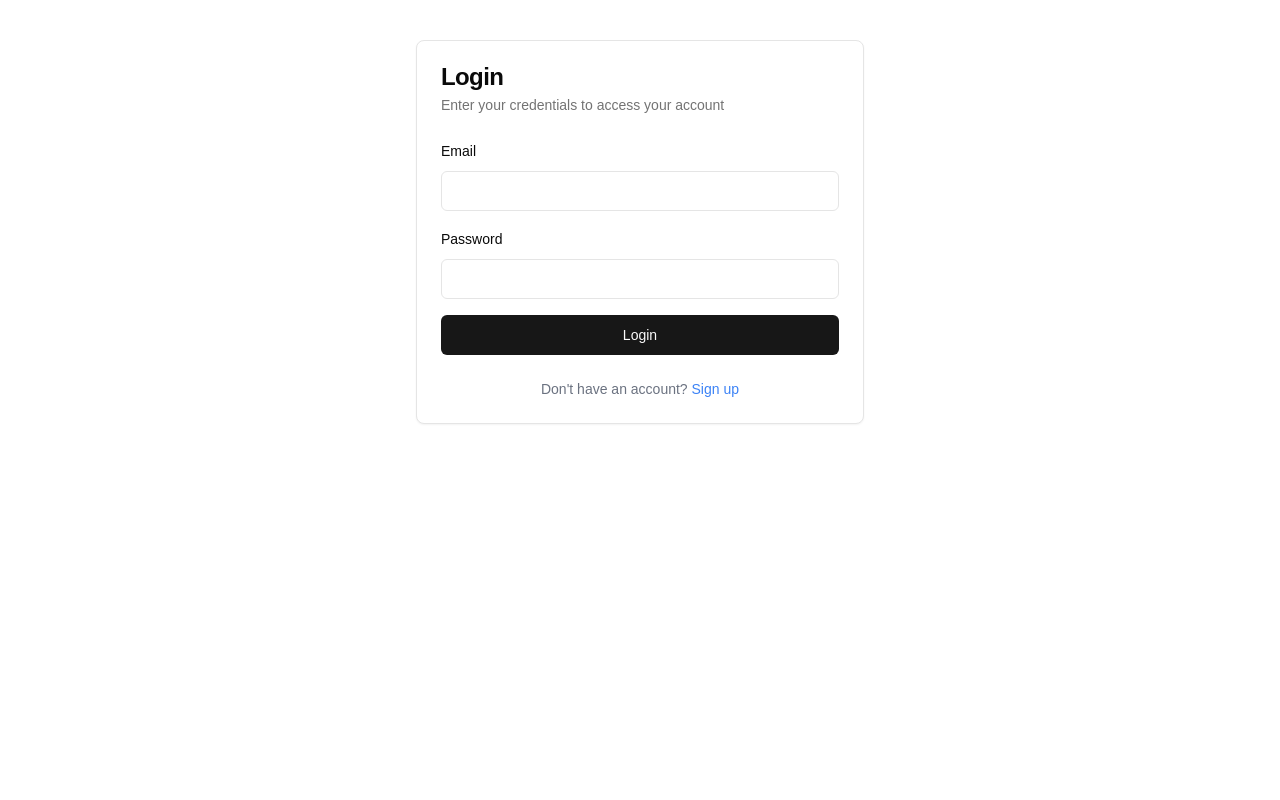
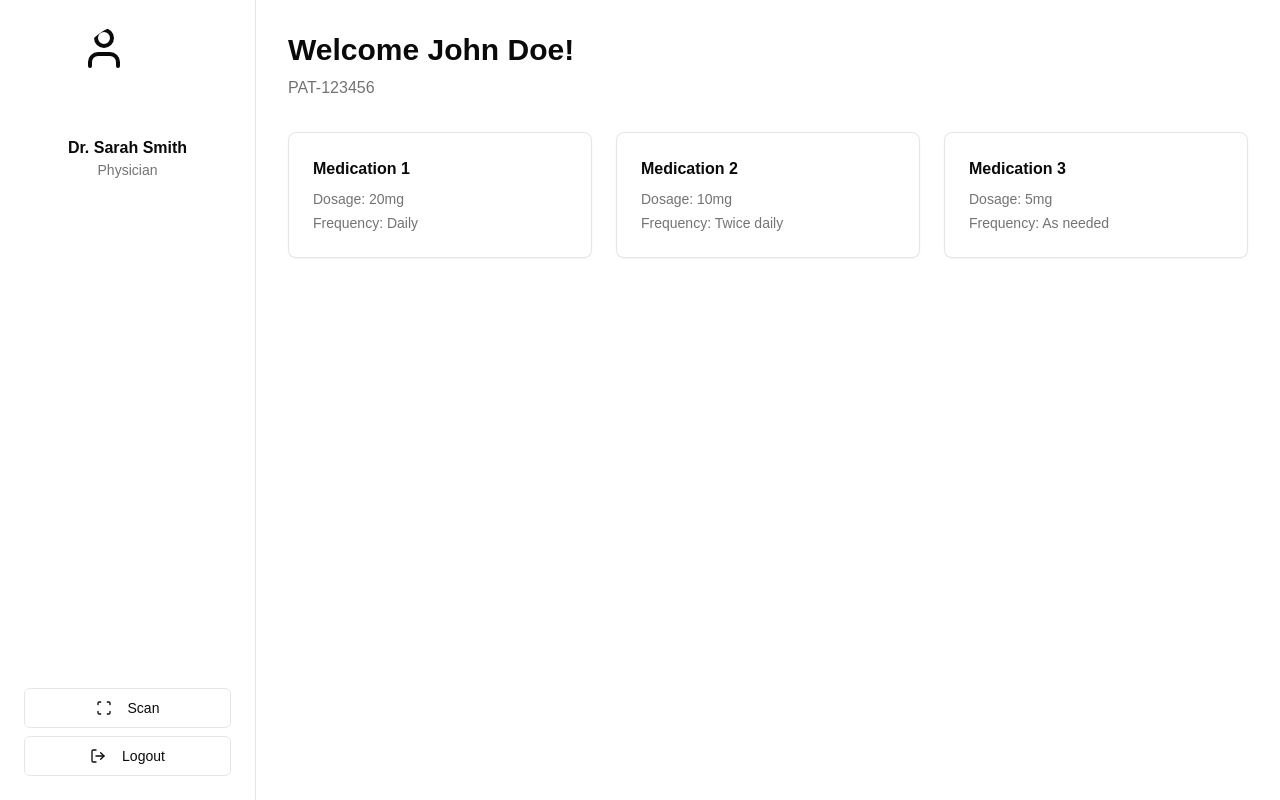
Before and after one commit to Steven-UY/hoyahacks25, a Next.js app in the folder PharmaSee_Frontend/: page / in a window 1280 px wide. Built offline with nearby package versions, Linux system fonts and the light colour scheme.

Commit message:
added patient dashboard

```diff
--- a/PharmaSee_Frontend/package.json
+++ b/PharmaSee_Frontend/package.json
@@ -9,6 +9,7 @@
     "lint": "next lint"
   },
   "dependencies": {
+    "@radix-ui/react-avatar": "^1.1.2",
     "@radix-ui/react-label": "^2.1.1",
     "@radix-ui/react-select": "^2.1.5",
     "@radix-ui/react-slot": "^1.1.1",
--- a/PharmaSee_Frontend/src/app/page.js
+++ b/PharmaSee_Frontend/src/app/page.js
@@ -1,10 +1,11 @@
 import SignUpForm from '../components/SignUpForm'
 import LoginForm from '@/components/LoginForm'
+import PatientDashboard from '@/components/PatientDashboard'
 
 export default function SignUpPage() {
   return (
-    <div className="container mx-auto py-10">
-      <LoginForm />
+    <div className="">
+      <PatientDashboard/>
     </div>
   )
 }
--- /dev/null
+++ b/PharmaSee_Frontend/src/components/PatientDashboard.jsx
@@ -0,0 +1,76 @@
+"use client"
+
+import { Avatar } from "@/components/ui/avatar"
+import { Button } from "@/components/ui/button"
+import { Card, CardContent } from "@/components/ui/card"
+import { Scan, LogOut, User } from "lucide-react"
+
+export default function PatientDashboard() {
+  const mockPatient = {
+    name: "John Doe",
+    id: "PAT-123456",
+  }
+
+  const mockPhysician = {
+    name: "Dr. Sarah Smith",
+  }
+
+  const mockMedications = [
+    { name: "Medication 1", dosage: "20mg", frequency: "Daily" },
+    { name: "Medication 2", dosage: "10mg", frequency: "Twice daily" },
+    { name: "Medication 3", dosage: "5mg", frequency: "As needed" },
+  ]
+
+  return (
+    <div className="min-h-screen flex">
+      {/* Sidebar */}
+      <aside className="w-64 border-r bg-background p-6 flex flex-col gap-6">
+        <div className="flex flex-col items-center gap-4">
+          <Avatar className="w-24 h-24">
+            <User className="w-12 h-12" />
+          </Avatar>
+          <div className="text-center">
+            <h2 className="font-semibold">{mockPhysician.name}</h2>
+            <p className="text-sm text-muted-foreground">Physician</p>
+          </div>
+        </div>
+
+        <div className="flex flex-col gap-2 mt-auto">
+          <Button className="w-full" variant="outline">
+            <Scan className="mr-2 h-4 w-4" />
+            Scan
+          </Button>
+          <Button className="w-full" variant="outline">
+            <LogOut className="mr-2 h-4 w-4" />
+            Logout
+          </Button>
+        </div>
+      </aside>
+
+      {/* Main Content */}
+      <main className="flex-1 p-8">
+        <div className="max-w-5xl mx-auto">
+          <div className="mb-8">
+            <h1 className="text-3xl font-bold mb-2">Welcome {mockPatient.name}!</h1>
+            <p className="text-muted-foreground">{mockPatient.id}</p>
+          </div>
+
+          {/* Medications Grid */}
+          <div className="grid grid-cols-1 md:grid-cols-2 lg:grid-cols-3 gap-6">
+            {mockMedications.map((medication, index) => (
+              <Card key={index}>
+                <CardContent className="p-6">
+                  <h3 className="font-semibold mb-2">{medication.name}</h3>
+                  <div className="space-y-1 text-sm text-muted-foreground">
+                    <p>Dosage: {medication.dosage}</p>
+                    <p>Frequency: {medication.frequency}</p>
+                  </div>
+                </CardContent>
+              </Card>
+            ))}
+          </div>
+        </div>
+      </main>
+    </div>
+  )
+}
--- /dev/null
+++ b/PharmaSee_Frontend/src/components/ui/avatar.jsx
@@ -0,0 +1,35 @@
+"use client"
+
+import * as React from "react"
+import * as AvatarPrimitive from "@radix-ui/react-avatar"
+
+import { cn } from "@/lib/utils"
+
+const Avatar = React.forwardRef(({ className, ...props }, ref) => (
+  <AvatarPrimitive.Root
+    ref={ref}
+    className={cn("relative flex h-10 w-10 shrink-0 overflow-hidden rounded-full", className)}
+    {...props} />
+))
+Avatar.displayName = AvatarPrimitive.Root.displayName
+
+const AvatarImage = React.forwardRef(({ className, ...props }, ref) => (
+  <AvatarPrimitive.Image
+    ref={ref}
+    className={cn("aspect-square h-full w-full", className)}
+    {...props} />
+))
+AvatarImage.displayName = AvatarPrimitive.Image.displayName
+
+const AvatarFallback = React.forwardRef(({ className, ...props }, ref) => (
+  <AvatarPrimitive.Fallback
+    ref={ref}
+    className={cn(
+      "flex h-full w-full items-center justify-center rounded-full bg-muted",
+      className
+    )}
+    {...props} />
+))
+AvatarFallback.displayName = AvatarPrimitive.Fallback.displayName
+
+export { Avatar, AvatarImage, AvatarFallback }
```
Also changed, not shown: 1 other file (tests, documents, lock files or other folders).
